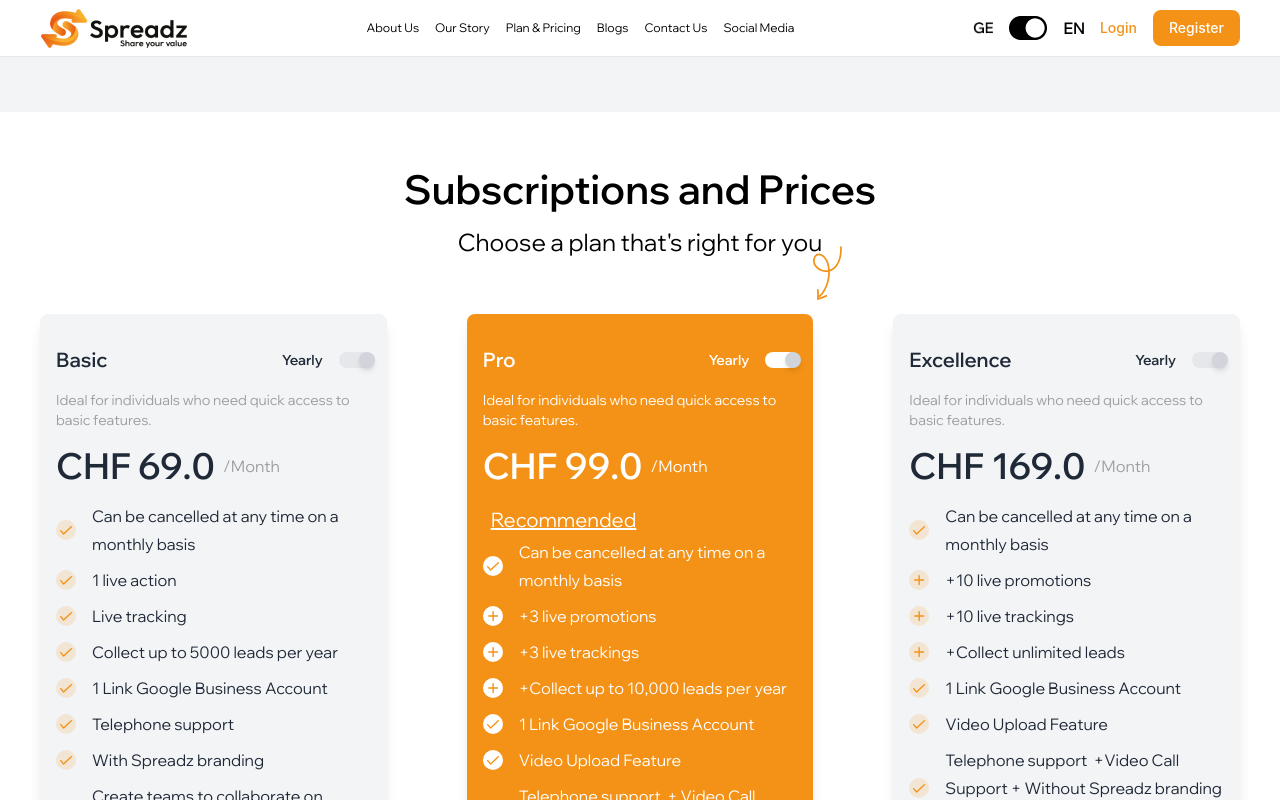
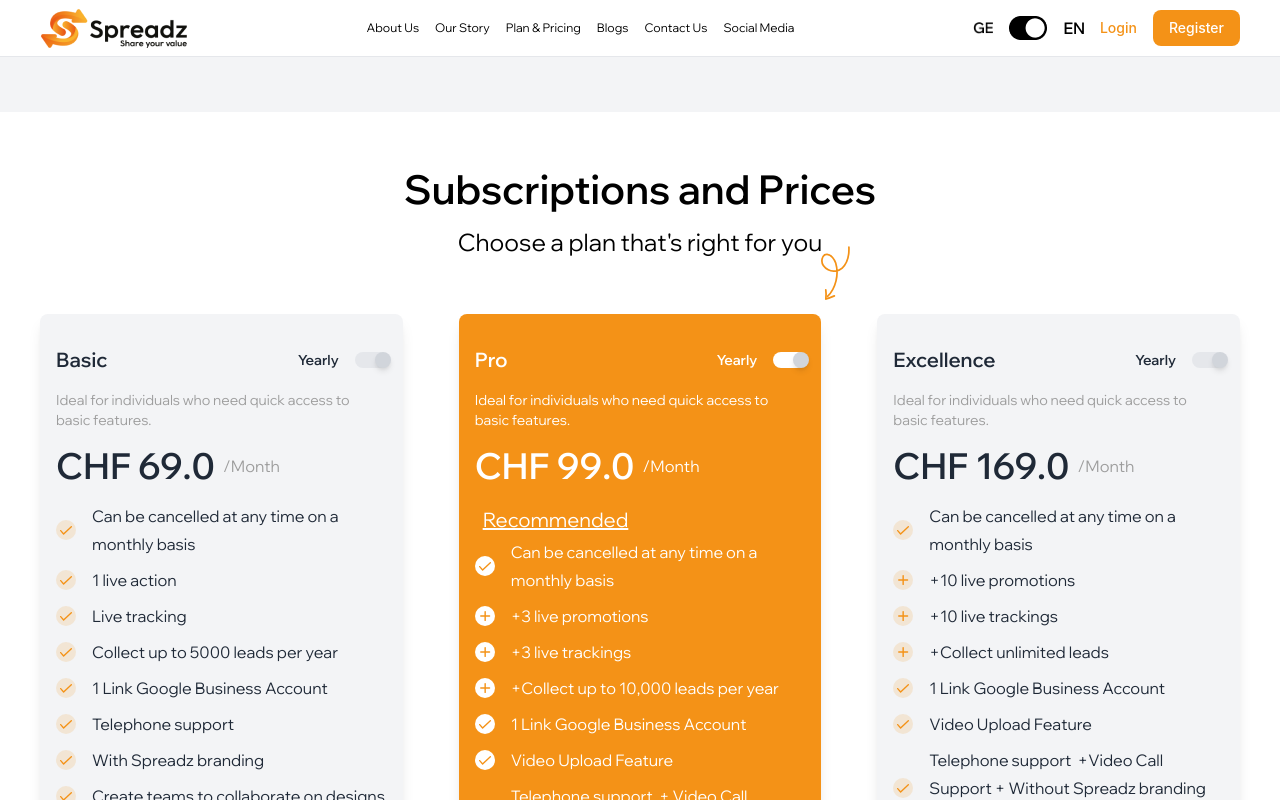
Before and after one commit to ahmad5373/Spreadz, a React (Create React App) app: page /pricing in a window 1280 px wide. Shown: the top 800 px of the page. Built offline with nearby package versions, Linux system fonts and the light colour scheme.

Commit message:
fix subscription width

```diff
--- a/src/components/home sections/SubscriptionPlan.js
+++ b/src/components/home sections/SubscriptionPlan.js
@@ -101,11 +101,11 @@
             </div>
 
             <Container className="px-4 lg:px-10 xl1:px-20">
-                <div className="flex flex-col lg:flex-row lg:items-start justify-between gap-12 lg:gap-20 py-6">
+                <div className="flex flex-col lg:flex-row lg:items-start justify-between gap-8 xl1:gap-20 lg:gap-8 py-6">
                     {plans.map((plan, index) => (
                         <div
                             key={index}
-                            className={`lg:relative lg:w-[362.67px] px-4 py-8
+                            className={`lg:relative  lg:w-[362.67px] px-4 py-8
           rounded-lg shadow-lg hover:shadow-xl transition-shadow
           ${plan.backgroundColor} ${plan.textColor}
           ${plan.title === "Pro" ? "lg:h-auto" : "lg:h-auto"}`}
```
